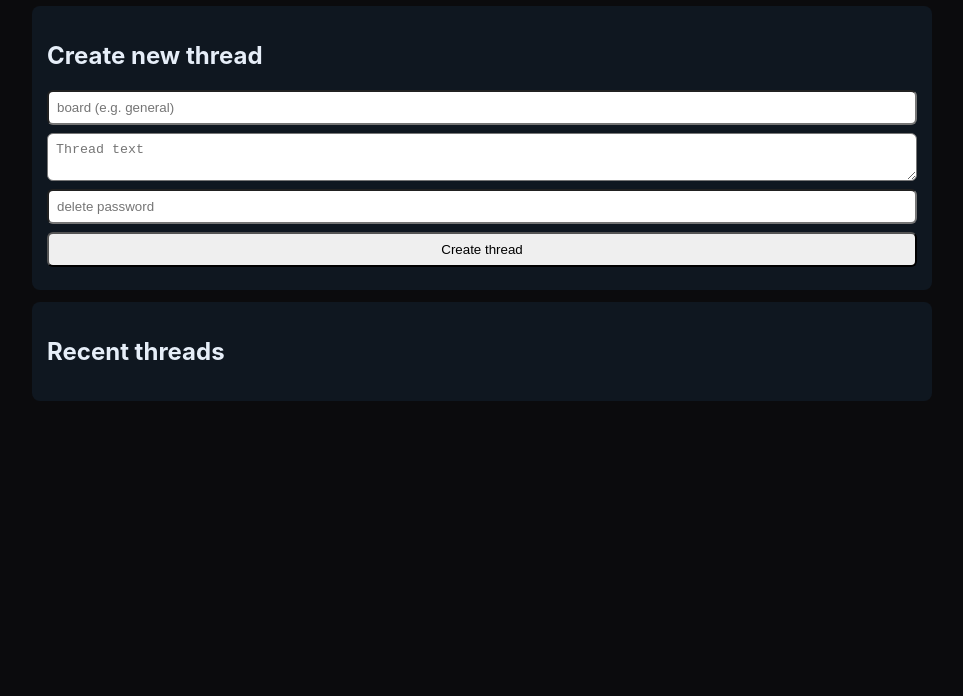
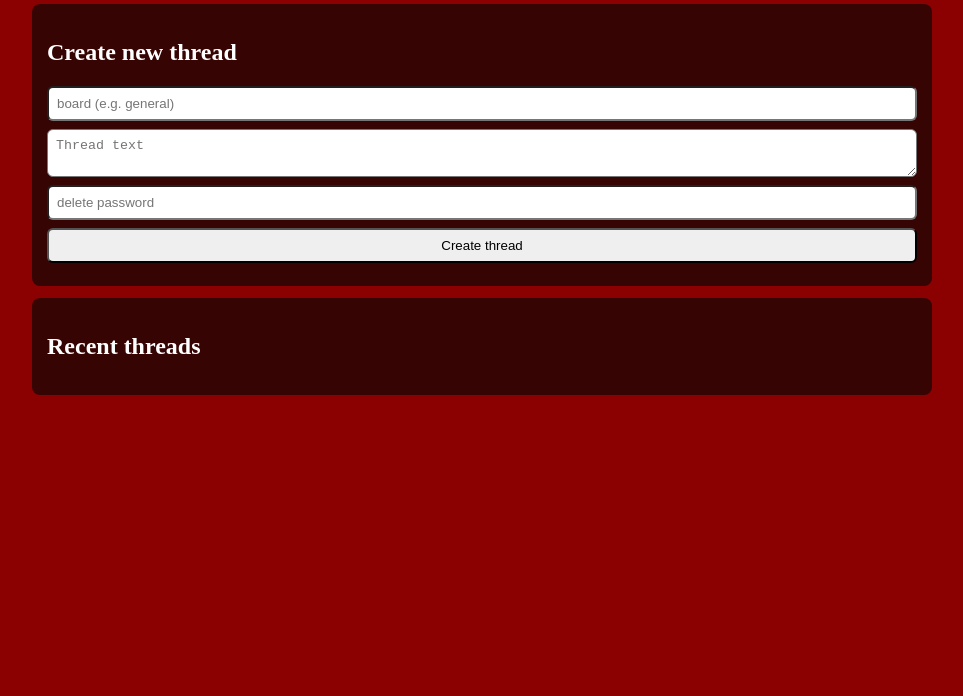
Before and after one commit to venyma/venyma-msg, a plain HTML site: page public/index.html in a window 1280 px wide. Shown: the part 104-800 px from the top of the page, without its empty margins (158-1121 px from the left). Drawn offline with nearby package versions, Linux system fonts and the light colour scheme.

Commit message:
Update style.css

```diff
--- a/public/style.css
+++ b/public/style.css
@@ -1,7 +1,7 @@
-body{font-family:Inter,system-ui,Arial,Helvetica,sans-serif;background:#0b0b0d;color:#e6eef8;padding:20px}
+body{font-family:serif;background:darkred;color:white;padding:20px}
 main{max-width:900px;margin:0 auto}
-.create, .list, .replyBox{background:#0f1720;padding:15px;border-radius:8px;margin:12px 0}
+.create, .list, .replyBox{background:#360402;padding:15px;border-radius:8px;margin:12px 0}
 input, textarea, button{display:block;width:100%;box-sizing:border-box;margin:8px 0;padding:8px;border-radius:6px}
 .thread{padding:10px;border:1px solid #1f2833;border-radius:6px;margin:8px 0}
 .thread .hid{font-size:12px;color:#99a0ab}
-.reply{padding:8px;border-left:3px solid #233044;margin:8px 0}
+.reply{padding:8px;border-left:3px solid red;margin:8px 0}
```
